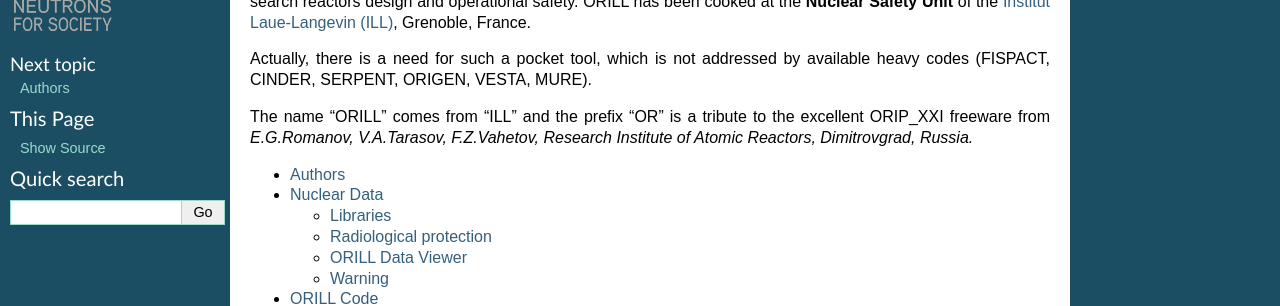
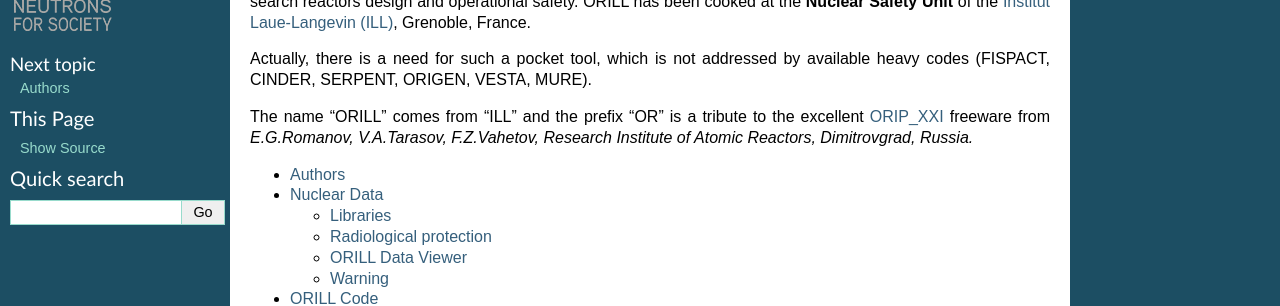
Before and after one commit to orill/orill, a Sphinx documentation site: the page built from docs/index.rst, in a window 1280 px wide. Shown: the part 121-427 px from the top of the page. Built offline with Sphinx 7.4.7, drawn with Linux system fonts in a browser that asks for light colours; part of the change alters nothing that is shown.

```diff
--- a/docs/index.rst
+++ b/docs/index.rst
@@ -8,7 +8,7 @@ ORILL has been cooked at the **Nuclear Safety Unit** of the `Institut Laue-Lange
 Actually, there is a need for such a pocket tool, which is not addressed by available heavy codes (FISPACT, CINDER, SERPENT, ORIGEN, VESTA, MURE).
 
 The name “ORILL” comes from “ILL” and
-the prefix “OR” is a tribute to the excellent ORIP_XXI
+the prefix “OR” is a tribute to the excellent `ORIP_XXI <https://inis.iaea.org/search/search.aspx?orig_q=RN:40084890>`__
 freeware from *E.G.Romanov, V.A.Tarasov, F.Z.Vahetov,
 Research Institute of Atomic Reactors, Dimitrovgrad, Russia.*
 
```
